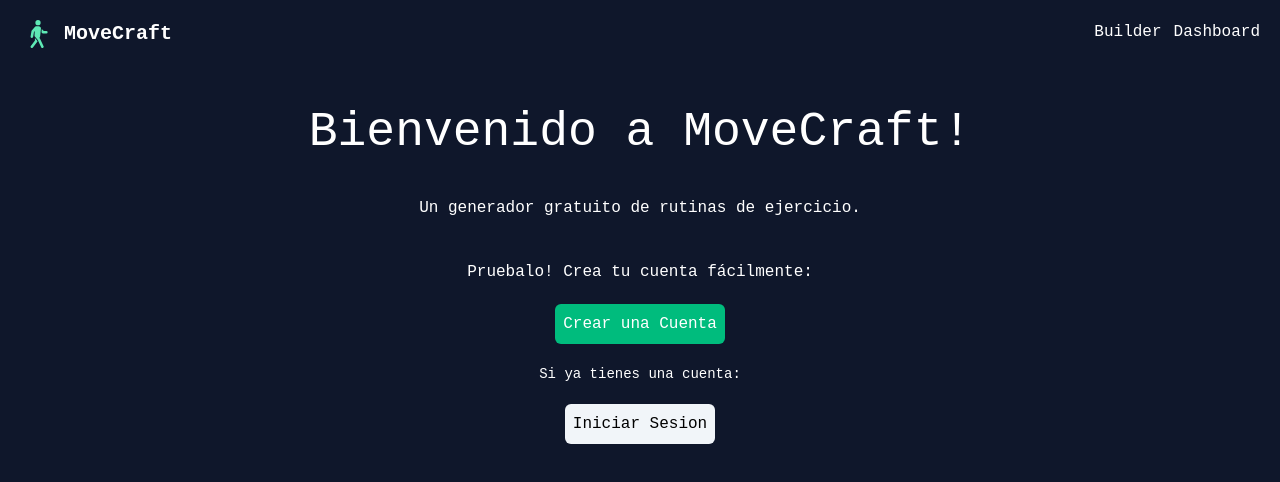
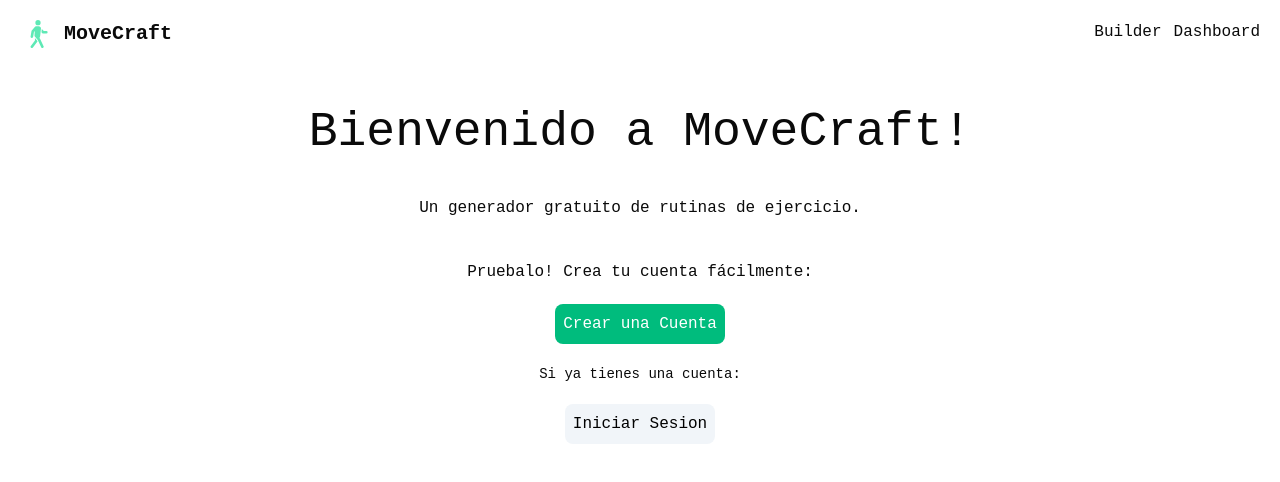
Before and after one commit to Oscar-Mont/movecraft, a Next.js app in the folder movecraft-app/: page / in a window 1280 px wide. Shown: the top 482 px of the page. Built offline with nearby package versions, Linux system fonts and the light colour scheme.

Commit message:
Add shadcn/ui to the project

```diff
--- a/movecraft-app/app/globals.css
+++ b/movecraft-app/app/globals.css
@@ -1,13 +1,11 @@
 @import "tailwindcss";
-
-:root {
-  --background: oklch(20.8% 0.042 265.755);
-  --foreground: #fff;
-}
+@import "tw-animate-css";
+@import "shadcn/tailwind.css";
+/* ---break---
+*/
+@custom-variant dark (&:is(.dark *));
 
 body {
-  background: var(--background);
-  color: var(--foreground);
   font-family: ui-monospace, monospace;
 }
 
@@ -32,3 +30,131 @@
     --foreground: #ededed;
   }
 } */
+/* ---break---
+*/
+@theme inline {
+  --font-heading: var(--font-sans);
+  --font-sans: var(--font-sans);
+  --color-sidebar-ring: var(--sidebar-ring);
+  --color-sidebar-border: var(--sidebar-border);
+  --color-sidebar-accent-foreground: var(--sidebar-accent-foreground);
+  --color-sidebar-accent: var(--sidebar-accent);
+  --color-sidebar-primary-foreground: var(--sidebar-primary-foreground);
+  --color-sidebar-primary: var(--sidebar-primary);
+  --color-sidebar-foreground: var(--sidebar-foreground);
+  --color-sidebar: var(--sidebar);
+  --color-chart-5: var(--chart-5);
+  --color-chart-4: var(--chart-4);
+  --color-chart-3: var(--chart-3);
+  --color-chart-2: var(--chart-2);
+  --color-chart-1: var(--chart-1);
+  --color-ring: var(--ring);
+  --color-input: var(--input);
+  --color-border: var(--border);
+  --color-destructive: var(--destructive);
+  --color-accent-foreground: var(--accent-foreground);
+  --color-accent: var(--accent);
+  --color-muted-foreground: var(--muted-foreground);
+  --color-muted: var(--muted);
+  --color-secondary-foreground: var(--secondary-foreground);
+  --color-secondary: var(--secondary);
+  --color-primary-foreground: var(--primary-foreground);
+  --color-primary: var(--primary);
+  --color-popover-foreground: var(--popover-foreground);
+  --color-popover: var(--popover);
+  --color-card-foreground: var(--card-foreground);
+  --color-card: var(--card);
+  --color-foreground: var(--foreground);
+  --color-background: var(--background);
+  --radius-sm: calc(var(--radius) * 0.6);
+  --radius-md: calc(var(--radius) * 0.8);
+  --radius-lg: var(--radius);
+  --radius-xl: calc(var(--radius) * 1.4);
+  --radius-2xl: calc(var(--radius) * 1.8);
+  --radius-3xl: calc(var(--radius) * 2.2);
+  --radius-4xl: calc(var(--radius) * 2.6);
+}
+/* ---break---
+*/
+:root {
+  --background: oklch(1 0 0);
+  --foreground: oklch(0.145 0 0);
+  --card: oklch(1 0 0);
+  --card-foreground: oklch(0.145 0 0);
+  --popover: oklch(1 0 0);
+  --popover-foreground: oklch(0.145 0 0);
+  --primary: oklch(0.205 0 0);
+  --primary-foreground: oklch(0.985 0 0);
+  --secondary: oklch(0.97 0 0);
+  --secondary-foreground: oklch(0.205 0 0);
+  --muted: oklch(0.97 0 0);
+  --muted-foreground: oklch(0.556 0 0);
+  --accent: oklch(0.97 0 0);
+  --accent-foreground: oklch(0.205 0 0);
+  --destructive: oklch(0.577 0.245 27.325);
+  --border: oklch(0.922 0 0);
+  --input: oklch(0.922 0 0);
+  --ring: oklch(0.708 0 0);
+  --chart-1: oklch(0.87 0 0);
+  --chart-2: oklch(0.556 0 0);
+  --chart-3: oklch(0.439 0 0);
+  --chart-4: oklch(0.371 0 0);
+  --chart-5: oklch(0.269 0 0);
+  --radius: 0.625rem;
+  --sidebar: oklch(0.985 0 0);
+  --sidebar-foreground: oklch(0.145 0 0);
+  --sidebar-primary: oklch(0.205 0 0);
+  --sidebar-primary-foreground: oklch(0.985 0 0);
+  --sidebar-accent: oklch(0.97 0 0);
+  --sidebar-accent-foreground: oklch(0.205 0 0);
+  --sidebar-border: oklch(0.922 0 0);
+  --sidebar-ring: oklch(0.708 0 0);
+}
+/* ---break---
+*/
+.dark {
+  --background: oklch(0.145 0 0);
+  --foreground: oklch(0.985 0 0);
+  --card: oklch(0.205 0 0);
+  --card-foreground: oklch(0.985 0 0);
+  --popover: oklch(0.205 0 0);
+  --popover-foreground: oklch(0.985 0 0);
+  --primary: oklch(0.922 0 0);
+  --primary-foreground: oklch(0.205 0 0);
+  --secondary: oklch(0.269 0 0);
+  --secondary-foreground: oklch(0.985 0 0);
+  --muted: oklch(0.269 0 0);
+  --muted-foreground: oklch(0.708 0 0);
+  --accent: oklch(0.269 0 0);
+  --accent-foreground: oklch(0.985 0 0);
+  --destructive: oklch(0.704 0.191 22.216);
+  --border: oklch(1 0 0 / 10%);
+  --input: oklch(1 0 0 / 15%);
+  --ring: oklch(0.556 0 0);
+  --chart-1: oklch(0.87 0 0);
+  --chart-2: oklch(0.556 0 0);
+  --chart-3: oklch(0.439 0 0);
+  --chart-4: oklch(0.371 0 0);
+  --chart-5: oklch(0.269 0 0);
+  --sidebar: oklch(0.205 0 0);
+  --sidebar-foreground: oklch(0.985 0 0);
+  --sidebar-primary: oklch(0.488 0.243 264.376);
+  --sidebar-primary-foreground: oklch(0.985 0 0);
+  --sidebar-accent: oklch(0.269 0 0);
+  --sidebar-accent-foreground: oklch(0.985 0 0);
+  --sidebar-border: oklch(1 0 0 / 10%);
+  --sidebar-ring: oklch(0.556 0 0);
+}
+/* ---break---
+*/
+@layer base {
+  * {
+    @apply border-border outline-ring/50;
+  }
+  body {
+    @apply bg-background text-foreground;
+  }
+  html {
+    @apply font-sans;
+  }
+}
--- a/movecraft-app/app/layout.tsx
+++ b/movecraft-app/app/layout.tsx
@@ -1,7 +1,10 @@
 import type { Metadata } from "next";
-import { Geist, Geist_Mono } from "next/font/google";
+import { Geist, Geist_Mono, Inter } from "next/font/google";
 import "./globals.css";
 import Header from "@/components/Header";
+import { cn } from "@/lib/utils";
+
+const inter = Inter({subsets:['latin'],variable:'--font-sans'});
 
 const geistSans = Geist({
   variable: "--font-geist-sans",
@@ -22,7 +25,7 @@
   return (
     <html
       lang="en"
-      className={`${geistSans.variable} ${geistMono.variable} h-full antialiased`}
+      className={cn("h-full", "antialiased", geistSans.variable, geistMono.variable, "font-sans", inter.variable)}
     >
       <body className="min-h-full flex flex-col">
         <Header></Header>
--- /dev/null
+++ b/movecraft-app/components/ui/button.tsx
@@ -0,0 +1,55 @@
+import { Button as ButtonPrimitive } from "@base-ui/react/button"
+import { cva, type VariantProps } from "class-variance-authority"
+import { cn } from "cn"
+
+const buttonVariants = cva(
+  "group/button inline-flex shrink-0 items-center justify-center rounded-2xl border border-transparent bg-clip-padding text-sm font-medium whitespace-nowrap transition-all outline-none select-none focus-visible:border-ring focus-visible:ring-3 focus-visible:ring-ring/30 active:not-aria-[haspopup]:translate-y-px disabled:pointer-events-none disabled:opacity-50 aria-invalid:border-destructive aria-invalid:ring-3 aria-invalid:ring-destructive/20 dark:aria-invalid:border-destructive/50 dark:aria-invalid:ring-destructive/40 [&_svg]:pointer-events-none [&_svg]:shrink-0 [&_svg:not([class*='size-'])]:size-4",
+  {
+    variants: {
+      variant: {
+        default: "bg-primary text-primary-foreground hover:bg-primary/80",
+        outline:
+          "border-border bg-background hover:bg-muted hover:text-foreground aria-expanded:bg-muted aria-expanded:text-foreground dark:bg-transparent dark:hover:bg-input/30",
+        secondary:
+          "bg-secondary text-secondary-foreground hover:bg-[color-mix(in_oklch,var(--secondary),var(--foreground)_5%)] aria-expanded:bg-secondary aria-expanded:text-secondary-foreground",
+        ghost:
+          "hover:bg-muted hover:text-foreground aria-expanded:bg-muted aria-expanded:text-foreground dark:hover:bg-muted/50",
+        destructive:
+          "bg-destructive/10 text-destructive hover:bg-destructive/20 focus-visible:border-destructive/40 focus-visible:ring-destructive/20 dark:bg-destructive/20 dark:hover:bg-destructive/30 dark:focus-visible:ring-destructive/40",
+        link: "text-primary underline-offset-4 hover:underline",
+      },
+      size: {
+        default:
+          "h-8 gap-1.5 px-3 has-data-[icon=inline-end]:pr-2.5 has-data-[icon=inline-start]:pl-2.5",
+        xs: "h-6 gap-1 px-2.5 text-xs has-data-[icon=inline-end]:pr-2 has-data-[icon=inline-start]:pl-2 [&_svg:not([class*='size-'])]:size-3",
+        sm: "h-7 gap-1 px-3 has-data-[icon=inline-end]:pr-2 has-data-[icon=inline-start]:pl-2",
+        lg: "h-9 gap-1.5 px-4 has-data-[icon=inline-end]:pr-3 has-data-[icon=inline-start]:pl-3",
+        icon: "size-8",
+        "icon-xs": "size-6 [&_svg:not([class*='size-'])]:size-3",
+        "icon-sm": "size-7",
+        "icon-lg": "size-9",
+      },
+    },
+    defaultVariants: {
+      variant: "default",
+      size: "default",
+    },
+  }
+)
+
+function Button({
+  className,
+  variant = "default",
+  size = "default",
+  ...props
+}: ButtonPrimitive.Props & VariantProps<typeof buttonVariants>) {
+  return (
+    <ButtonPrimitive
+      data-slot="button"
+      className={cn(buttonVariants({ variant, size, className }))}
+      {...props}
+    />
+  )
+}
+
+export { Button, buttonVariants }
--- /dev/null
+++ b/movecraft-app/lib/utils.ts
@@ -0,0 +1 @@
+export { cn } from "cn"
--- a/movecraft-app/package.json
+++ b/movecraft-app/package.json
@@ -9,10 +9,16 @@
     "lint": "eslint"
   },
   "dependencies": {
+    "@base-ui/react": "1.9.0",
     "@google/genai": "2.17.1",
+    "class-variance-authority": "0.7.1",
+    "cn": "0.5.0",
+    "lucide-react": "1.59.0",
     "next": "16.3.0",
     "react": "19.2.8",
     "react-dom": "19.2.8",
+    "shadcn": "4.22.1",
+    "tw-animate-css": "1.4.0",
     "zod": "4.6.7"
   },
   "devDependencies": {
```
Also changed, not shown: movecraft-app/components.json (added), 1 other file (tests, documents, lock files or other folders).
